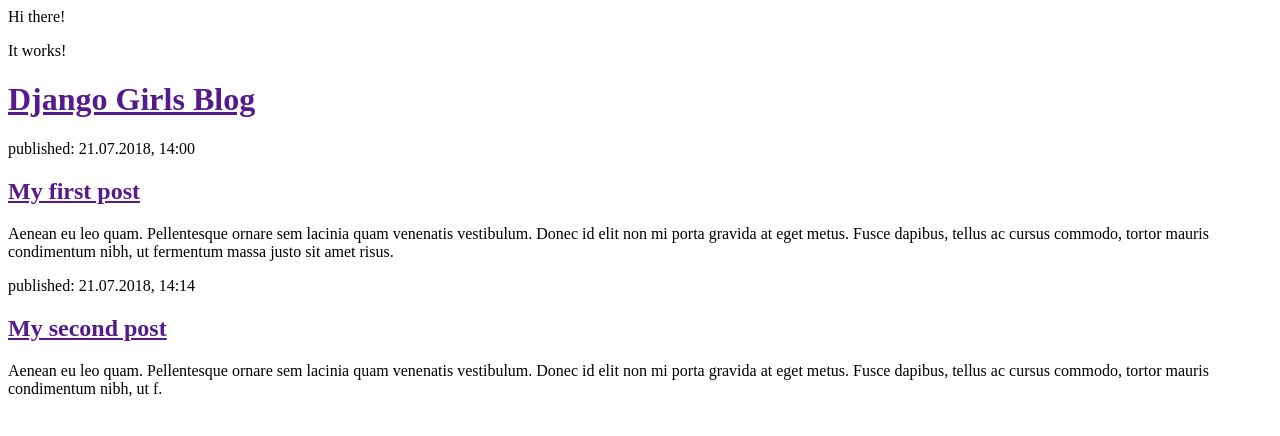
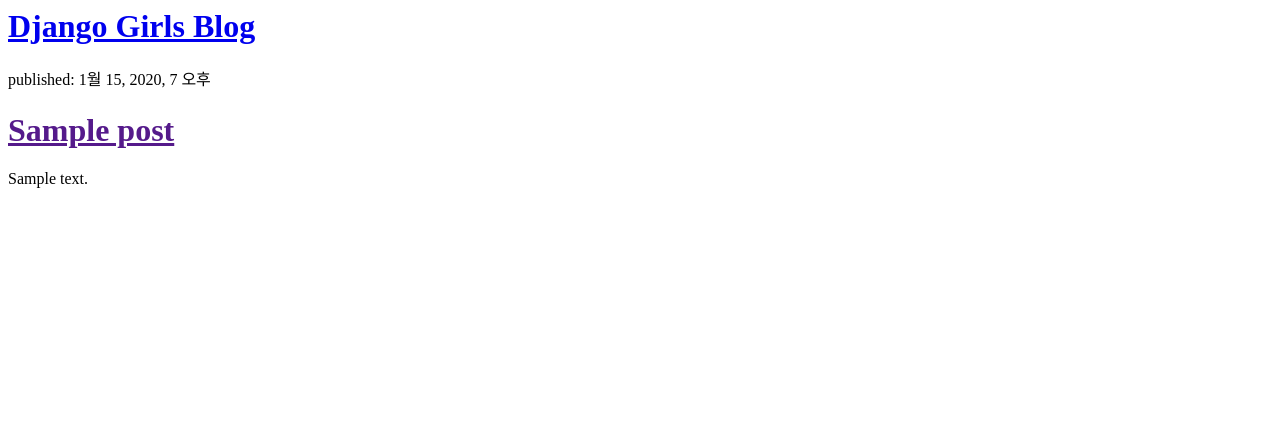
Before and after one commit to victoryjkkim92/my-second-blog, a Django app: template blog/templates/blog/post_list.html in a window 1280 px wide. Shown: the top 436 px of the page. Run offline with Django 3.2, Linux system fonts and the light colour scheme; the template is opened without the code that fills it: values that come from a table or form of the project are taken from there, others are empty; tables that the repository leaves empty hold one stand-in row (values such as "Sample post").

Commit message:
Modified templates to display posts database.

```diff
--- a/blog/templates/blog/post_list.html
+++ b/blog/templates/blog/post_list.html
@@ -3,30 +3,16 @@
         <title>Victory's blog</title>
     </head>
     <body>
-        <p>Hi there!</p>
-        <p>It works!</p>
+      <div>
+  <h1><a href="/">Django Girls Blog</a></h1>
+</div>
+
+{% for post in posts %}
+  <div>
+      <p>published: {{ post.published_date }}</p>
+      <h1><a href="">{{ post.title }}</a></h1>
+      <p>{{ post.text|linebreaksbr }}</p>
+  </div>
+{% endfor %}
     </body>
 </html>
-
-<html>
-    <head>
-        <title>Django Girls blog</title>
-    </head>
-    <body>
-        <div>
-            <h1><a href="">Django Girls Blog</a></h1>
-        </div>
-
-        <div>
-            <p>published: 21.07.2018, 14:00</p>
-            <h2><a href="">My first post</a></h2>
-            <p>Aenean eu leo quam. Pellentesque ornare sem lacinia quam venenatis vestibulum. Donec id elit non mi porta gravida at eget metus. Fusce dapibus, tellus ac cursus commodo, tortor mauris condimentum nibh, ut fermentum massa justo sit amet risus.</p>
-        </div>
-
-        <div>
-            <p>published: 21.07.2018, 14:14</p>
-            <h2><a href="">My second post</a></h2>
-            <p>Aenean eu leo quam. Pellentesque ornare sem lacinia quam venenatis vestibulum. Donec id elit non mi porta gravida at eget metus. Fusce dapibus, tellus ac cursus commodo, tortor mauris condimentum nibh, ut f.</p>
-        </div>
-    </body>
-</html>
--- a/blog/views.py
+++ b/blog/views.py
@@ -1,6 +1,8 @@
 from django.shortcuts import render
-
+from django.utils import timezone
+from .models import Post
 # Create your views here.
 
 def post_list(request):
-    return render(request, 'blog/post_list.html', {})
+    posts = Post.objects.filter(published_date__lte=timezone.now()).order_by('published_date')
+    return render(request, 'blog/post_list.html', {'posts': posts})
```
